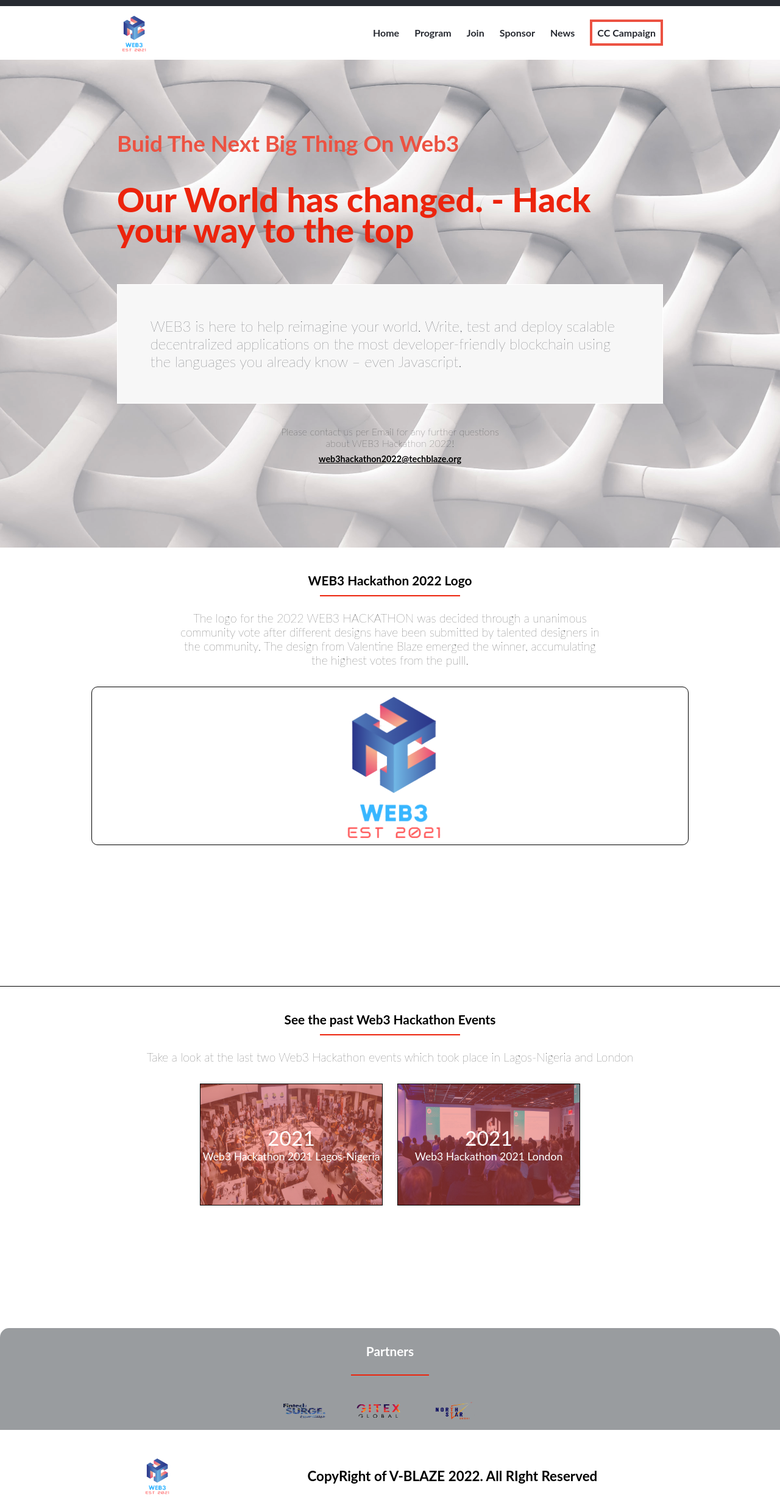
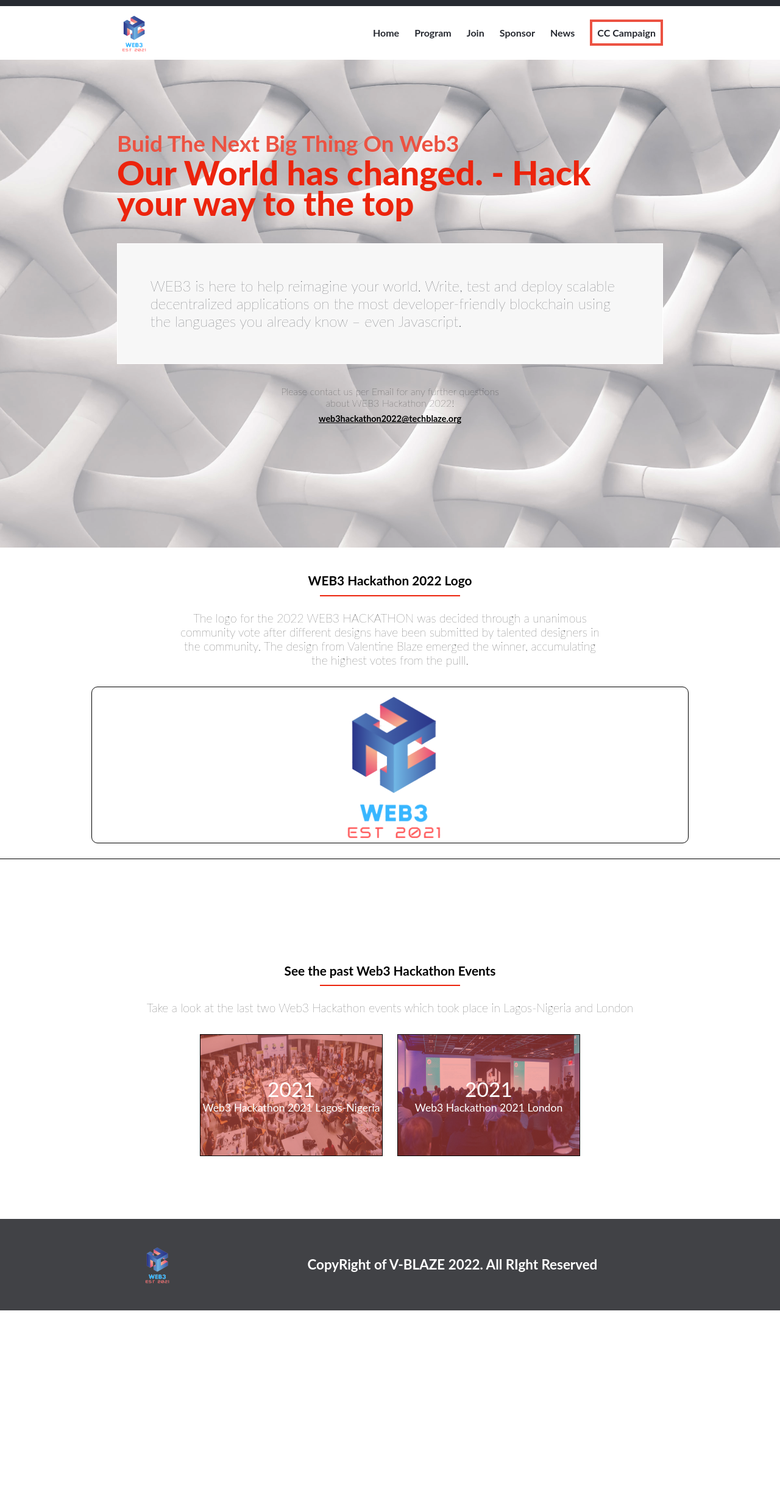
Before and after one commit to V-Blaze/Web3_Hackathon, a website: page about.html in a window 1280 px wide. Shown: the part 319-2797 px from the top of the page at 61% size. After the commit the page ends 2468 px from the top, so only its background shows below. Drawn offline with Linux system fonts and the light colour scheme.

Commit message:
Fix issues from code review

```diff
--- a/about.html
+++ b/about.html
@@ -9,7 +9,7 @@
     <link rel="stylesheet" href="style.css">
 </head>
 <body>
-    <section id="about-hero">
+    <header id="about-hero">
         <ul class="top-menu">
             <li><a href="" class="top-nav-link"><img src="https://img.icons8.com/small/32/FFFFFF/facebook.png"/></a></li>
             <li><a href="https://twitter.com/blaze_valentine" class="top-nav-link" target="_blank"><img src="https://img.icons8.com/small/32/FFFFFF/twitter.png"/></a></li>
@@ -51,7 +51,7 @@
             </p>
         </main>
     </div>
-    </section>
+</header>
     <section class="hackathon-logo" id="hackathon-logo">
         <h2 class="hackathon-logo-title">WEB3 Hackathon 2022 Logo</h2>
         <hr>
@@ -74,14 +74,12 @@
             <div class="past-event-images">
                 <div class="event-1">
                     <div class="event-img-overlay">
-                        <!-- <img src="" alt="Past Event 1"> -->
                         <span class="event-year"> 2021</span>
                         <span class="event-detail"> Web3 Hackathon 2021 Lagos-Nigeria</span>
                     </div>
                 </div>
                 <div class="event-2">
                     <div class="event-img-overlay">
-                        <!-- <img src="" alt="Past event 2"> -->
                         <span class="event-year"> 2021</span>
                         <span class="event-detail"> Web3 Hackathon 2021 London</span>
                     </div>
@@ -89,7 +87,7 @@
             </div>
         </div>
     </section>
-    <section class="partner-footer-mobile">
+    <section class="partner-footer-mobile partner-about">
         <h2 class="partner-title">
             Partners
         </h2>
@@ -102,7 +100,7 @@
 
     </section>
 
-    <footer class="footer-section" id="footer">
+    <footer class="footer-section" id="about-footer">
         <div class="mobile-footer">
             <span>
                 <a href="/" class="footer-logo">
--- a/style.css
+++ b/style.css
@@ -19,7 +19,7 @@
   display: flex;
   flex-direction: column;
   gap: 5%;
-  height: 98vh;
+  height: 98%;
   background-image: url('./assets/images/web3-header-bg.png');
   background-repeat: no-repeat;
   background-size: 100% 100%;
@@ -79,12 +79,12 @@
 }
 
 .headline {
-  height: 80%;
-
-  /* border: 2px solid blue; */
+  min-height: 80%;
+  overflow: clip;
 }
 
 .title {
+  height: 10%;
   font-size: 1rem;
   color: #ec5242;
   padding: 5% 0;
@@ -95,31 +95,40 @@
   color: #ec240d;
   font-weight: 800;
   line-height: 90%;
+  height: 30%;
 
   /* line-height: 36px; */
   margin-bottom: 7%;
+  overflow: clip;
 }
 
 .title-description {
   color: #272a31;
   font-size: 0.9rem;
+
+  /* font-size: 100%; */
   margin-bottom: 2%;
   border: 1px solid #fff;
   padding: 6%;
   background-color: #f7f7f7;
+  height: 30%;
+  overflow: hidden;
 }
 
 .title-date {
   font-size: 1.6rem;
+  height: 15%;
+  overflow: clip;
 }
 
 .title-venue {
   color: #272a31;
   font-size: 0.9rem;
+  height: 10%;
 }
 
 .program-section {
-  /* height: 100%; */
+  min-height: 100%;
   padding: 6% 4%;
   display: flex;
   flex-direction: column;
@@ -200,7 +209,9 @@
   padding: 6% 4%;
   display: flex;
   flex-direction: column;
-  height: 110%;
+  min-height: 130%;
+  overflow: clip;
+  margin-bottom: 10%;
 }
 
 .featured-speakers {
@@ -277,10 +288,8 @@
 .partner-footer-mobile {
   display: flex;
   flex-direction: column;
-  background-color: rgba(53, 58, 64, 0.5);
+  background-color: #414246;
   align-items: center;
-  border-top-left-radius: 15px;
-  border-top-right-radius: 15px;
 }
 
 .partner-title {
@@ -302,6 +311,7 @@
   grid-template-columns: 33% 33% 33%;
   align-items: center;
   justify-content: center;
+  min-height: 70%;
 }
 
 .partner-logos img {
@@ -338,17 +348,6 @@
 
 /* About Page Mobile Styles */
 
-/* .about-hero-section {
-  display: flex;
-  flex-direction: column;
-  gap: 5%;
-  height: 98vh;
-  background-image: url('./assets/images/mobile-header-background.png');
-  background-repeat: no-repeat;
-  background-size: 100% 100%;
-  padding: 2% 5%;
-} */
-
 .contact-us {
   font-size: 0.7rem;
   display: inline-block;
@@ -376,8 +375,8 @@
   align-items: center;
   text-align: center;
   padding: 2% 5%;
-  height: 90%;
   border-bottom: 1px solid black;
+  margin-bottom: 10%;
 }
 
 .hackathon-logo-title {
@@ -402,7 +401,6 @@
 .hackathon-logo-img {
   border: solid 1.5px black;
   width: 85%;
-  height: 260px;
   border-radius: 10px;
 }
 
@@ -417,7 +415,7 @@
   align-items: center;
   text-align: center;
   padding: 2% 5%;
-  height: 100%;
+  margin-bottom: 8%;
 }
 
 .past-event-title {
@@ -613,6 +611,7 @@
 
   .sub-title {
     font-size: 3.1rem;
+    height: 25%;
   }
 
   .title-description {
@@ -630,21 +629,12 @@
   .programs {
     display: grid;
     grid-template-columns: 18% 18% 18% 18% 18%;
-
-    /* gap: 1%; */
   }
 
   .program-item {
     display: grid;
-
-    /* display: flex;
-    flex-direction: column; */
-
-    /* margin: 3% 0; */
     padding-right: 0;
     grid-template-columns: 100%;
-
-    /* row-gap: 3%; */
     text-align: center;
     align-items: center;
     justify-content: center;
@@ -677,8 +667,6 @@
     grid-template-columns: 1fr 1fr;
     row-gap: 19%;
     column-gap: 6%;
-
-    /* height: 95px; */
   }
 
   .speaker-details {
@@ -717,8 +705,6 @@
     font-size: 1rem;
   }
 
-  /* About Page */
-
   .contact-us {
     font-size: 1rem;
     margin: 0 15%;
@@ -745,7 +731,6 @@
 
   .past-event-section {
     padding-bottom: 0;
-    height: 70%;
   }
 
   .past-event-images {
@@ -757,6 +742,18 @@
 
   .menu a:hover {
     color: #ec5242;
+  }
+
+  .partner-about {
+    display: none;
+  }
+
+  #about-footer {
+    background-color: #414246;
+  }
+
+  #about-footer span {
+    color: #fff;
   }
 }
 
@@ -771,6 +768,8 @@
 
   .sub-title {
     font-size: 3.5rem;
+    height: 20%;
+    margin-bottom: 1%;
   }
 
   .title-description {
```
Also changed, not shown: index.html (+2 -2 lines), README.md.
